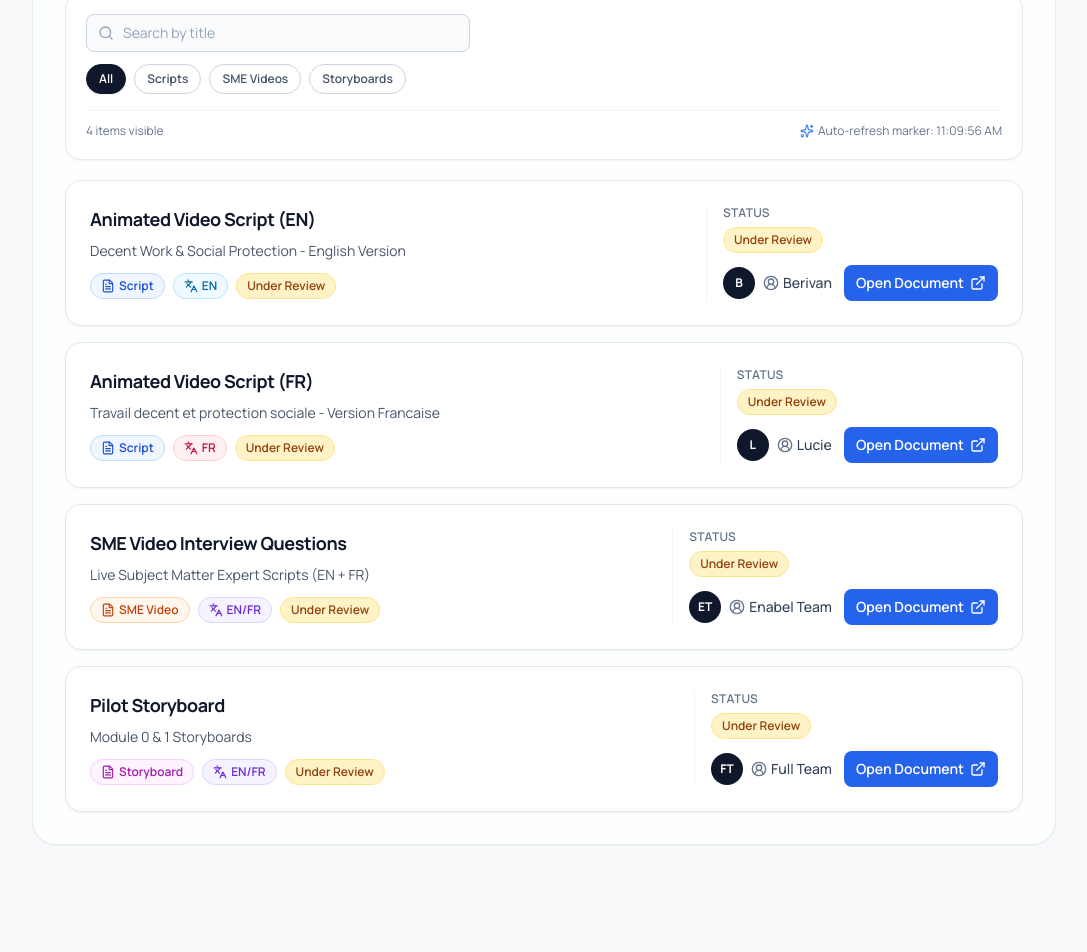
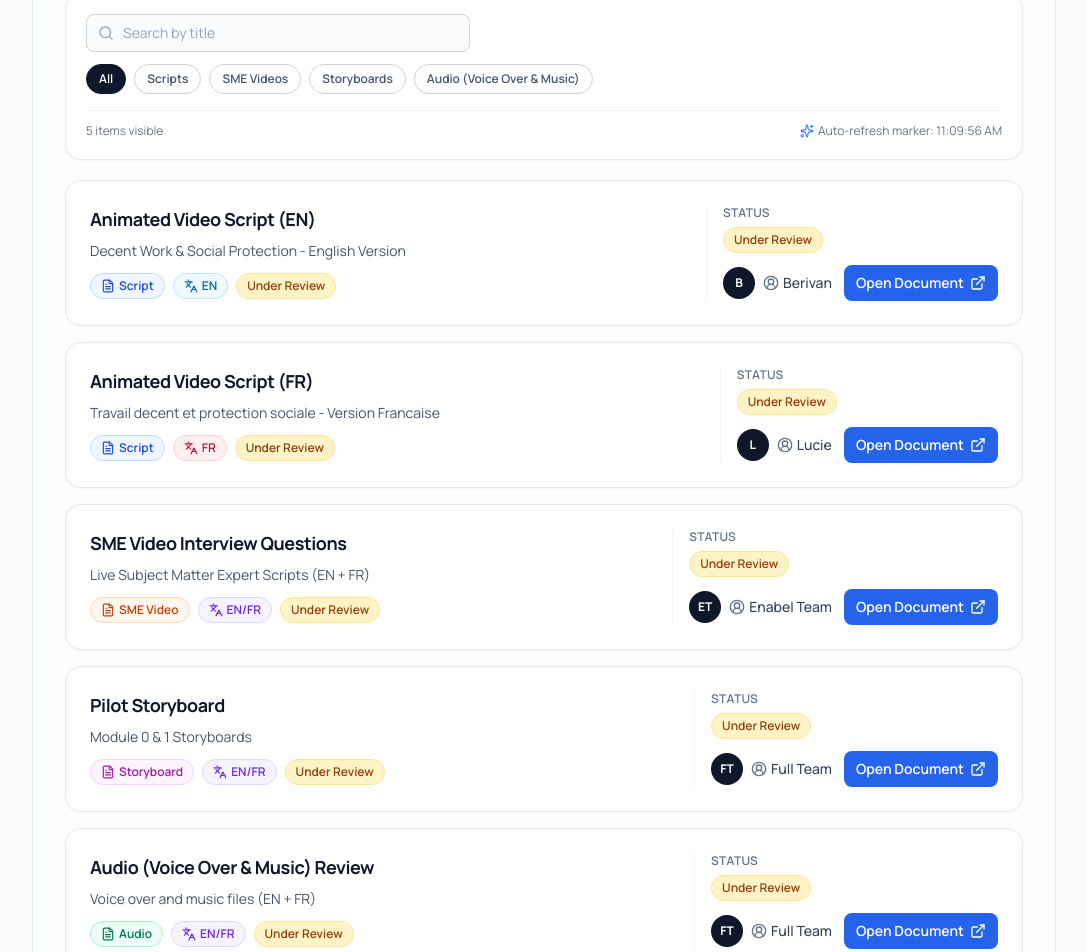
Before and after one commit to tugumeandree/elearningpmtool, a Next.js app: page /review-center in a window 1280 px wide. Shown: the part 180-1132 px from the top of the page, without its empty margins (96-1183 px from the left). Before the commit the page ends 1057 px from the top, so only its background shows below. Built offline with nearby package versions, Linux system fonts and the light colour scheme.

Commit message:
first commit

```diff
--- a/components/ReviewCard.tsx
+++ b/components/ReviewCard.tsx
@@ -8,7 +8,7 @@ export interface ReviewItem {
   id: number
   title: string
   description: string
-  type: "Script" | "SME Video" | "Storyboard"
+  type: "Script" | "SME Video" | "Storyboard" | "Audio"
   language: "EN" | "FR" | "EN/FR"
   link: string
   status: ReviewStatus
@@ -28,7 +28,8 @@ const statusStyles: Record<ReviewStatus, string> = {
 const typeStyles: Record<ReviewItem["type"], string> = {
   Script: "border-blue-200 bg-blue-50 text-blue-700",
   "SME Video": "border-orange-200 bg-orange-50 text-orange-700",
-  Storyboard: "border-fuchsia-200 bg-fuchsia-50 text-fuchsia-700"
+  Storyboard: "border-fuchsia-200 bg-fuchsia-50 text-fuchsia-700",
+  Audio: "border-emerald-200 bg-emerald-50 text-emerald-700"
 }
 
 const languageStyles: Record<ReviewItem["language"], string> = {
--- a/components/ReviewCenterPanel.tsx
+++ b/components/ReviewCenterPanel.tsx
@@ -4,7 +4,7 @@ import { useEffect, useMemo, useState } from "react"
 import { Search, Sparkles } from "lucide-react"
 import ReviewCard, { ReviewItem } from "@/components/ReviewCard"
 
-type ReviewFilter = "All" | "Script" | "SME Video" | "Storyboard"
+type ReviewFilter = "All" | "Script" | "SME Video" | "Storyboard" | "Audio"
 
 const baseReviewItems: ReviewItem[] = [
   {
@@ -46,10 +46,28 @@ const baseReviewItems: ReviewItem[] = [
     link: "https://drive.google.com/drive/folders/1MIkPchrSMkEC97HrY6LD5_In9-6ef2kx",
     status: "Under Review",
     owner: "Full Team"
+  },
+  {
+    id: 5,
+    title: "Audio (Voice Over & Music) Review",
+    description: "Voice over and music files (EN + FR)",
+    type: "Audio",
+    language: "EN/FR",
+    link: "https://drive.google.com/drive/folders/11o1KcQA5ImFrMgUDe_MhI-ecvrzJzAUq?usp=sharing",
+    status: "Under Review",
+    owner: "Full Team"
   }
 ]
 
-const filterTabs: ReviewFilter[] = ["All", "Script", "SME Video", "Storyboard"]
+const filterTabs: ReviewFilter[] = ["All", "Script", "SME Video", "Storyboard", "Audio"]
+
+const filterTabLabels: Record<ReviewFilter, string> = {
+  All: "All",
+  Script: "Scripts",
+  "SME Video": "SME Videos",
+  Storyboard: "Storyboards",
+  Audio: "Audio (Voice Over & Music)"
+}
 
 interface ReviewCenterPanelProps {
   showHeader?: boolean
@@ -118,7 +136,7 @@ export default function ReviewCenterPanel({ showHeader = true }: ReviewCenterPan
                       : "border-slate-300 bg-white text-slate-600 hover:border-slate-500 hover:text-slate-800"
                   }`}
                 >
-                  {tab === "All" ? "All" : `${tab}s`}
+                  {filterTabLabels[tab]}
                 </button>
               )
             })}
--- a/components/Sidebar.tsx
+++ b/components/Sidebar.tsx
@@ -54,7 +54,7 @@ export default function Sidebar({ activeChannel, onChannelSelect, isOpen, onTogg
       >
         <div className="border-b border-slate-800 px-5 py-4">
           <p className="text-xs uppercase tracking-[0.2em] text-slate-400">Workspace</p>
-          <h1 className="mt-2 text-lg font-semibold leading-tight">Decent Work &amp; Social Protection (DWSP) Project Dashboard</h1>
+          <h1 className="mt-2 text-lg font-semibold leading-tight">Decent Work &amp; Social Protection (DWSP) Project Dashboard (EN + FR)</h1>
           <p className="mt-2 text-xs text-slate-400">Contract Reference: UGA21003_A050401</p>
         </div>
 
```
